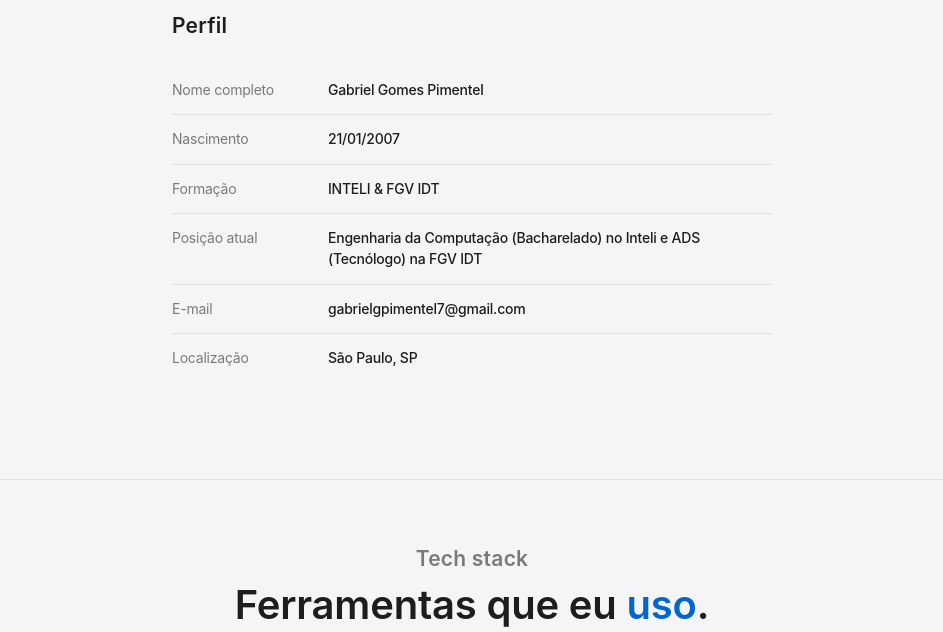
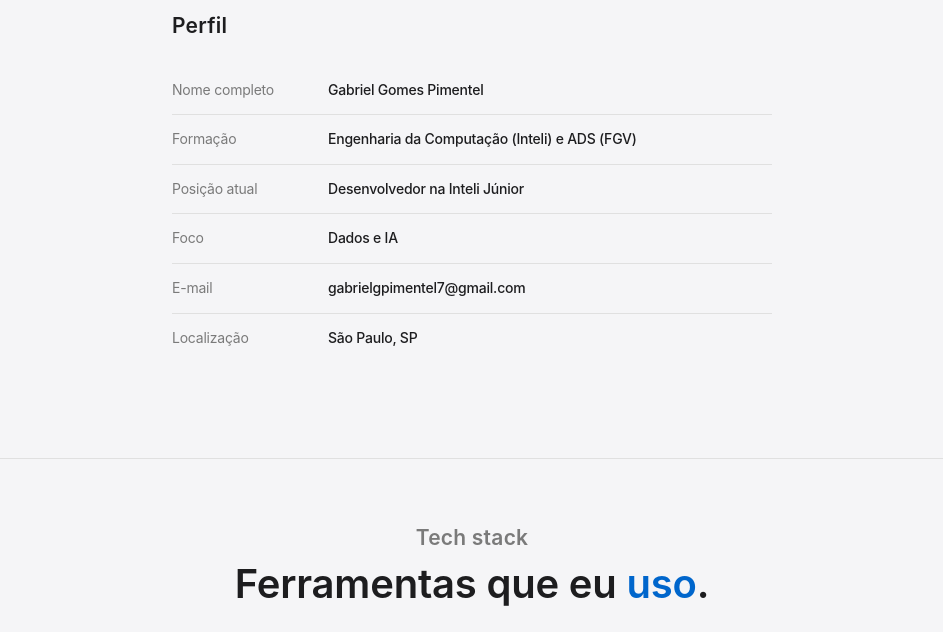
Before and after one commit to Gabriel-Gomes-Pimentel/portifolio-desenvolvedor, a plain HTML site: page index.html in a window 1280 px wide. Shown: the part 1740-2372 px from the top of the page, without its empty margins (168-1111 px from the left). Drawn offline with Linux system fonts and the light colour scheme.

Commit message:
feat: atualiza cartao de perfil

```diff
--- a/index.html
+++ b/index.html
@@ -130,16 +130,16 @@
             <span class="info-value">Gabriel Gomes Pimentel</span>
           </div>
           <div class="info-item">
-            <span class="info-label">Nascimento</span>
-            <span class="info-value">21/01/2007</span>
-          </div>
-          <div class="info-item">
             <span class="info-label">Formação</span>
-            <span class="info-value">INTELI &amp; FGV IDT</span>
+            <span class="info-value">Engenharia da Computação (Inteli) e ADS (FGV)</span>
           </div>
           <div class="info-item">
             <span class="info-label">Posição atual</span>
-            <span class="info-value">Engenharia da Computação (Bacharelado) no Inteli e ADS (Tecnólogo) na FGV IDT</span>
+            <span class="info-value">Desenvolvedor na Inteli Júnior</span>
+          </div>
+          <div class="info-item">
+            <span class="info-label">Foco</span>
+            <span class="info-value">Dados e IA</span>
           </div>
           <div class="info-item">
             <span class="info-label">E-mail</span>
```
